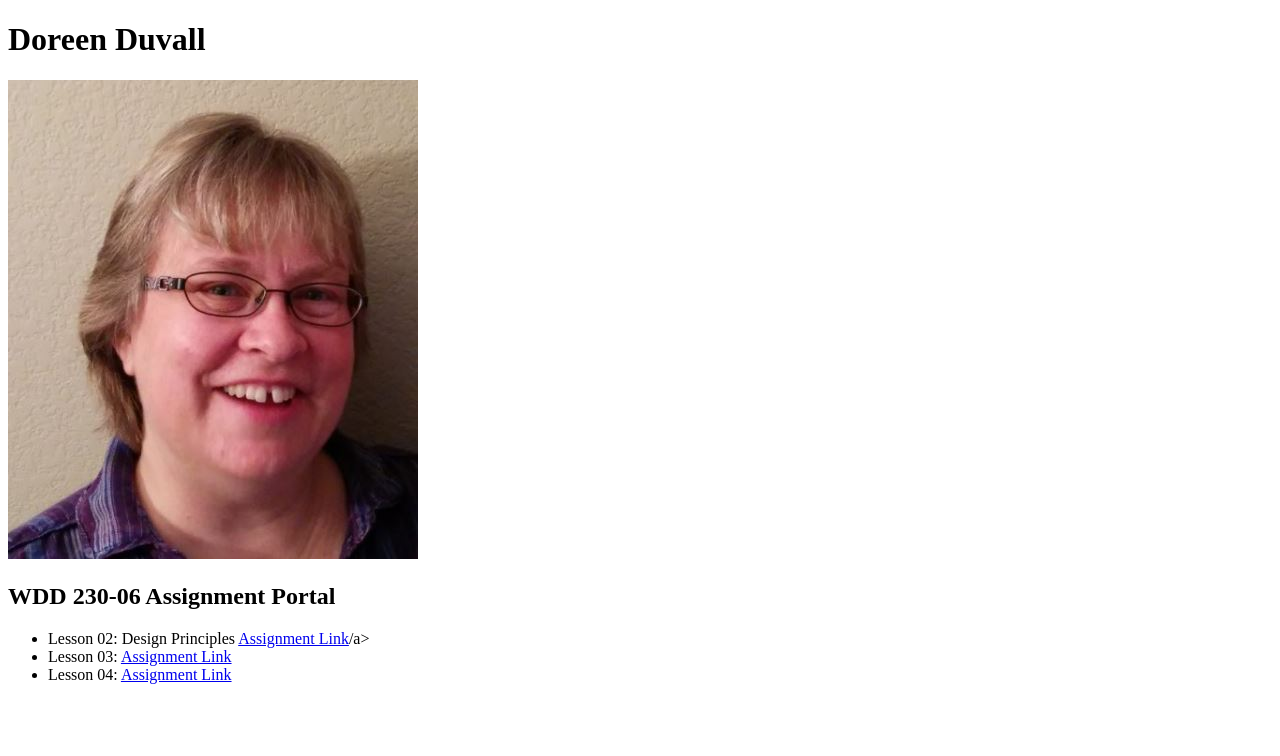
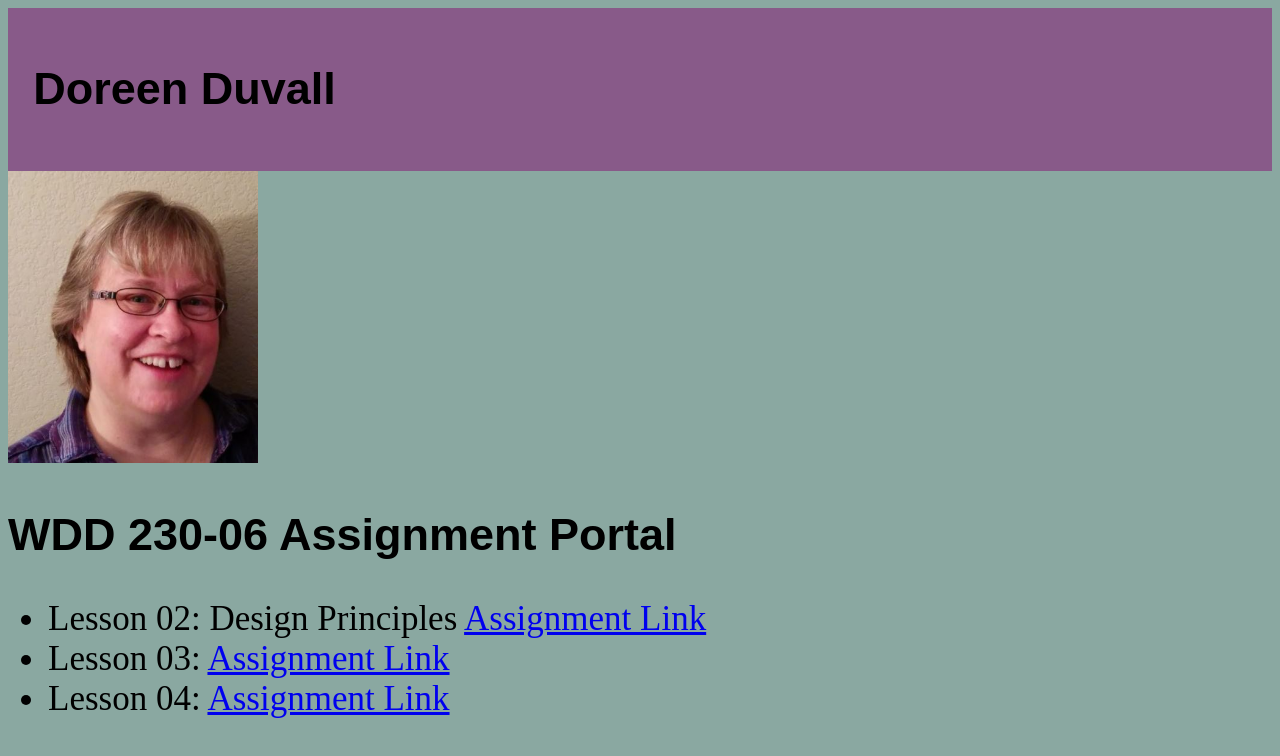
Before and after one commit to duvalldor/duvalldor.github.io, a plain HTML site: page index.html in a window 1280 px wide. Drawn offline with Linux system fonts and the light colour scheme; a web font is replaced by a local one.

Commit message:
Commit 5

```diff
--- a/index.html
+++ b/index.html
@@ -6,7 +6,7 @@
     <meta name="viewport" content="width=device-width, initial-scale=1.0"/>
     <title>Doreen Duvall Main Page for assignments.</title>
     <meta name="description" content="This is the first page of assignments for wdd230"/>
-    <link ref="stylesheet" href="css/style.css"/>
+    <link rel="stylesheet" href="css/style.css"/>
 <body>
     <header class="header-main">
     <h1>Doreen Duvall</h1>
@@ -14,7 +14,7 @@
     <img class="headshot" src="images/profilepic1.jpg" alt="Picture of Doreen Duvall"/>
     <h2>WDD 230-06 Assignment Portal</h2>
     <ul>
-        <li>Lesson 02: Design Principles <a href="lesson02/design-principles.html">Assignment Link</a>/a></li>
+        <li>Lesson 02: Design Principles <a href="lesson02/design-principles.html">Assignment Link</a></li>
         <li>Lesson 03: <a href="#">Assignment Link</a></li>
         <li>Lesson 04: <a href="#">Assignment Link</a></li>
     </ul>
```
